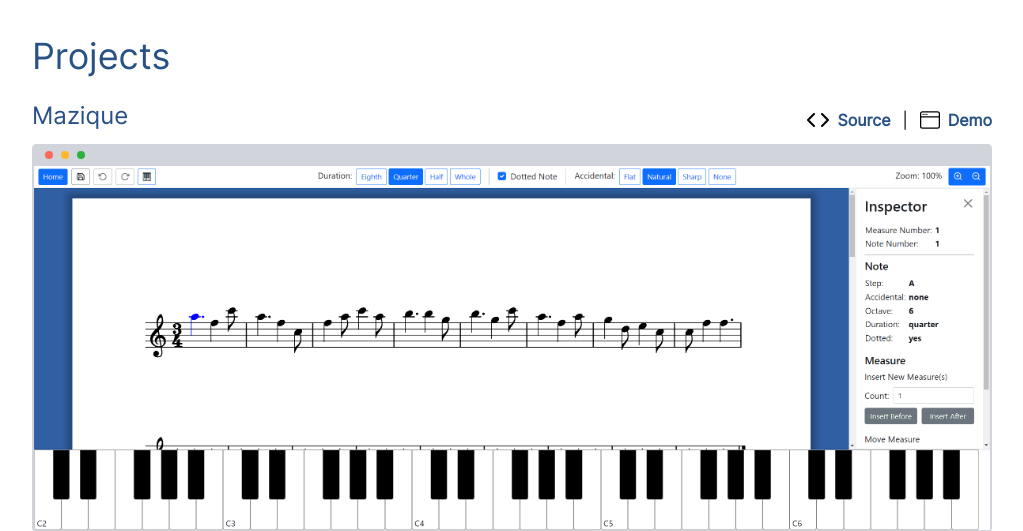
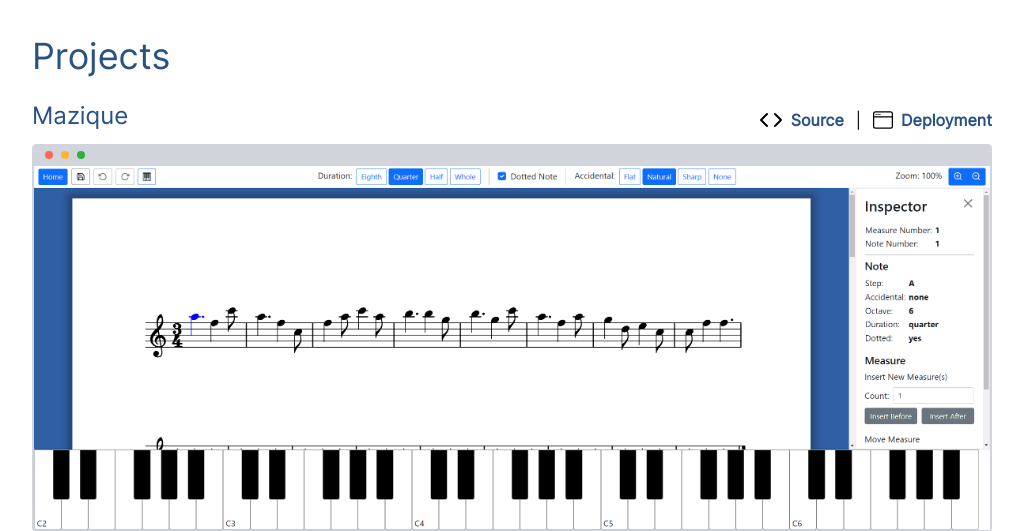
Before and after one commit to kylehench/portfolio, a Flask app: page / in a window 1280 px wide. Shown: the part 1984-2515 px from the top of the page, without its empty margins (128-1151 px from the left). Run offline with Flask 2, Linux system fonts and the light colour scheme; style sheets or scripts are compiled from the project's sources.

Commit message:
added flex-wrap project logos

```diff
--- a/flask_app/static/css/src/input.css
+++ b/flask_app/static/css/src/input.css
@@ -17,11 +17,11 @@
 }
 
 h2 {
-  @apply mt-20 text-4xl text-blue text-center md:text-left
+  @apply mt-20 mr-4 text-4xl text-blue text-center md:text-left
 }
 
 h3 {
-  @apply mt-12 text-2xl text-blue text-center md:text-left
+  @apply mt-12 mr-4 text-2xl text-blue text-center md:text-left
 }
 
 .text-white-shadow {
--- a/flask_app/templates/index.html
+++ b/flask_app/templates/index.html
@@ -6,6 +6,7 @@
   <meta name="viewport" content="width=device-width, initial-scale=1.0">
   <!-- <meta http-equiv="refresh" content="3" > -->
   <link rel="stylesheet" href="{{ url_for('static', filename='css/dist/output.css') }}">
+  <link rel="shortcut icon" href="{{ url_for('static', filename='img/icons/code.svg') }}">
   <title>Kyle Hench - Profile</title>
 </head>
 <body>
@@ -132,7 +133,7 @@
                           'deployment_link': ''}] %}
       <h2>Projects</h2>
       {% for project in projects %}
-        <div class="flex items-end justify-between">
+        <div class="flex items-end justify-between flex-wrap">
           {% if loop.index==1 %}
           <h3 class="mt-6">{{project.title}}</h3>
           {% else %}
@@ -144,7 +145,7 @@
             {% if project.deployment_link %}
               <span class="mx-3">|</span>
               <img class="h-5" src="./static/img/icons/window.svg" alt="">
-              <a class="ml-2 font-semibold text-blue" href="{{project.deployment_link}}" target="_blank" rel="noopener noreferrer">Demo</a>
+              <a class="ml-2 font-semibold text-blue" href="{{project.deployment_link}}" target="_blank" rel="noopener noreferrer">Deployment</a>
             {% endif %}
 
           </div>
@@ -161,7 +162,7 @@
         {% endif %}
         <div class="my-2 flex flex-wrap items-center justify-between">
           <div class="italic">{{project.desc_short}}</div>
-          <div class="flex">
+          <div class="flex flex-wrap">
             {% for tool_logo in project.tool_logos %}
               <img class="h-8 p-1" src="./static/img/logos/{{tool_logo}}.png" alt="">
             {% endfor %}
```
